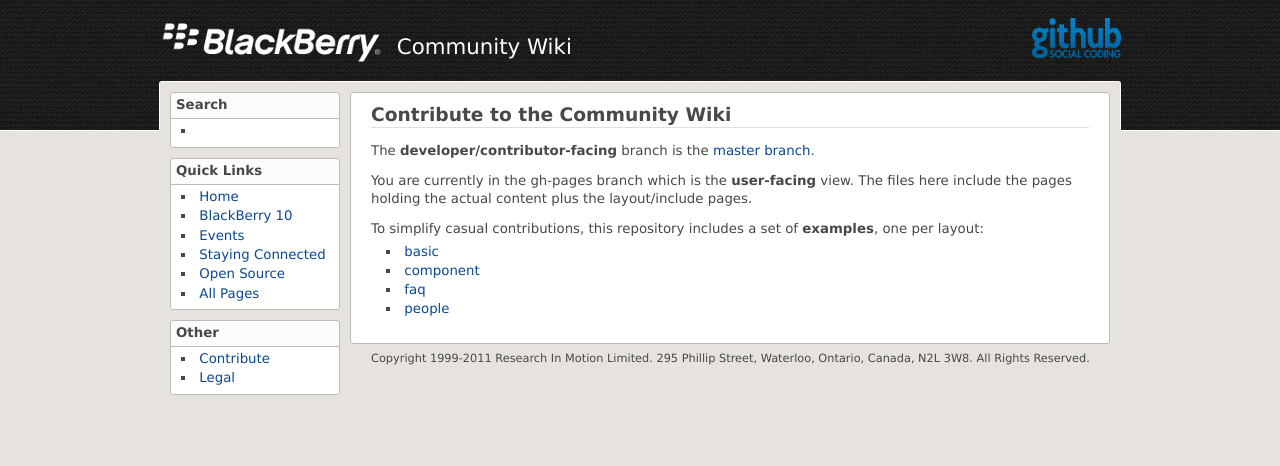
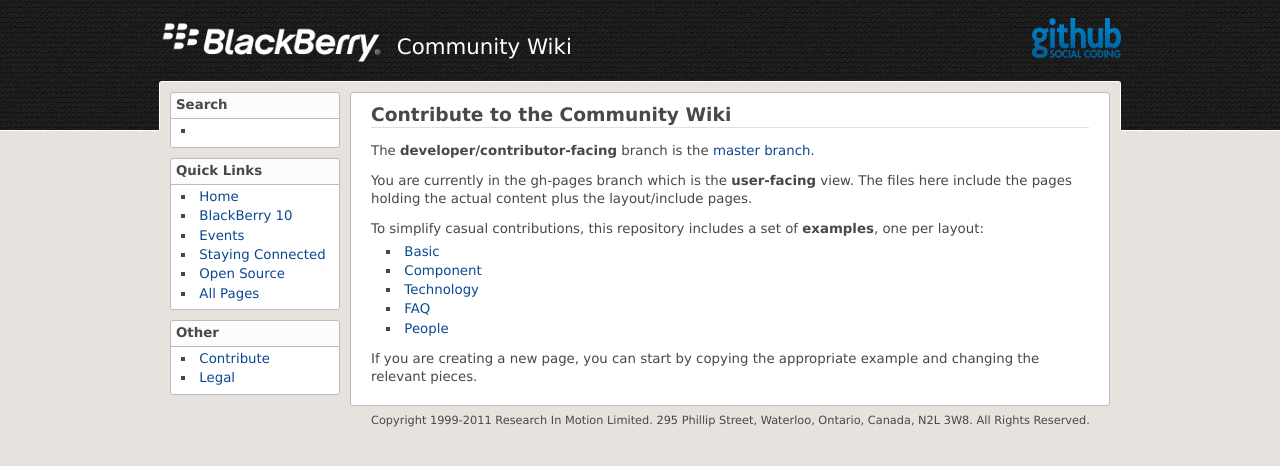
Before and after one commit to blackberry/Community, a Jekyll site: the page built from other/Contribute.md, in a window 1280 px wide. Shown: the top 466 px of the page. Built offline with Jekyll 4.4.1, drawn with Linux system fonts in a browser that asks for light colours.

Commit message:
Minor cleanup in Contribute page

```diff
--- a/other/Contribute.md
+++ b/other/Contribute.md
@@ -13,7 +13,10 @@
 
 To simplify casual contributions, this repository includes a set of __examples__, one per layout:
 
-* [basic](example-basic.html)
-* [component](example-component.html)
-* [faq](example-faq.html)
-* [people](example-people.html)
+* [Basic](example-basic.html)
+* [Component](example-component.html)
+* [Technology](example-technology.html)
+* [FAQ](example-faq.html)
+* [People](example-people.html)
+
+If you are creating a new page, you can start by copying the appropriate example and changing the relevant pieces.
```
